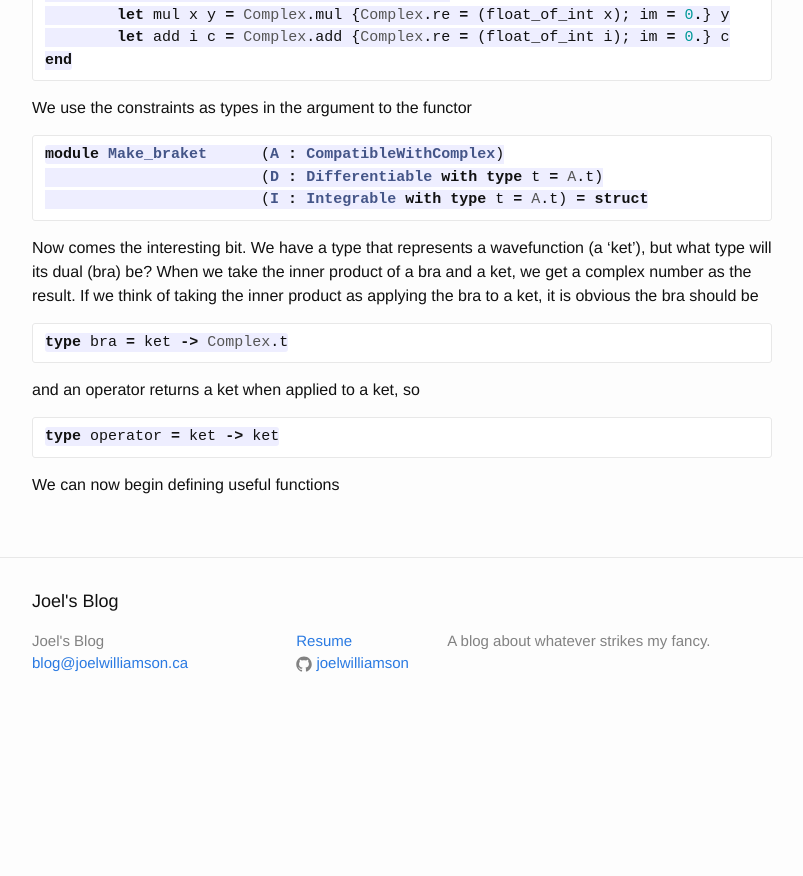
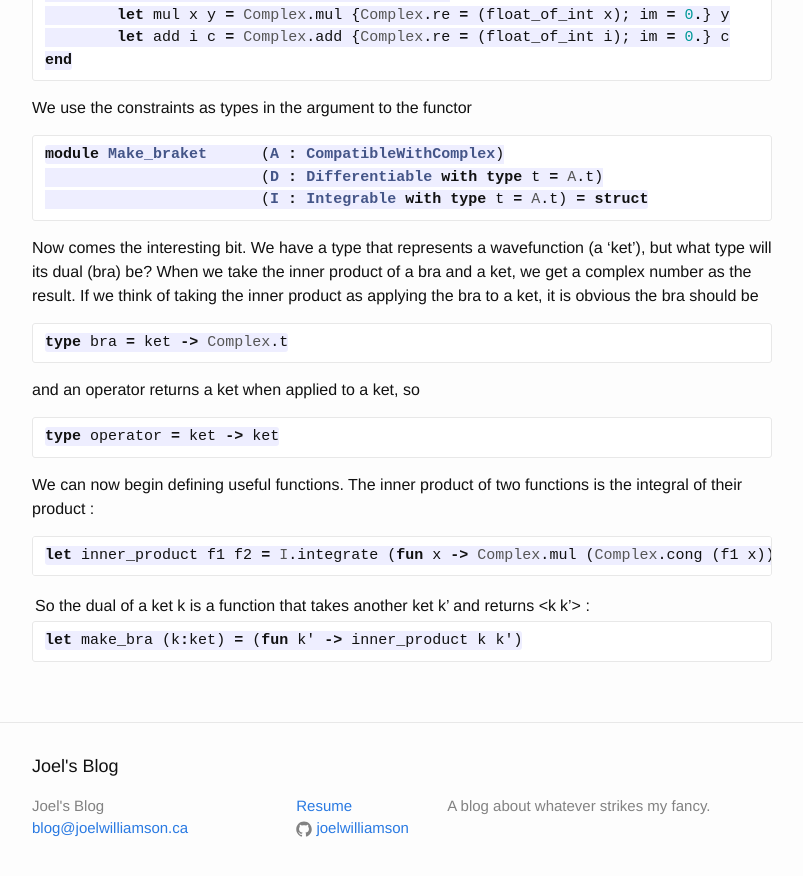
Before and after one commit to joelwilliamson/blog, a Jekyll site: the page built from _posts/2014-09-29-quantum-operators.md, in a window 1280 px wide and 900 px high, scrolled down 1214 px. Shown: the top 876 px of the window, without its empty margins (238-1041 px from the left). Built offline with Jekyll 4.4.1, drawn with Linux system fonts in a browser that asks for light colours; Markdown is read by kramdown in place of the engine named in the settings; before the commit the page ends 1949 px from its top, so only the background shows below that.

Commit message:
make_bra

````diff
--- a/_posts/2014-09-29-quantum-operators.md
+++ b/_posts/2014-09-29-quantum-operators.md
@@ -77,4 +77,15 @@ and an operator returns a ket when applied to a ket, so
 type operator = ket -> ket
 ```
 
-We can now begin defining useful functions
+We can now begin defining useful functions.
+The inner product of two functions is the integral of their product :
+
+```ocaml
+let inner_product f1 f2 = I.integrate (fun x -> Complex.mul (Complex.cong (f1 x)) (f2 x))
+```
+
+So the dual of a ket k is a function that takes another ket k' and returns <k|k'> :
+
+```ocaml
+let make_bra (k:ket) = (fun k' -> inner_product k k')
+```
````
